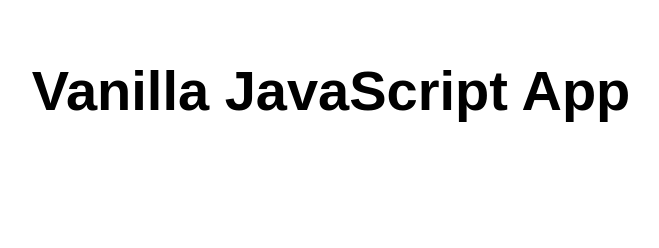
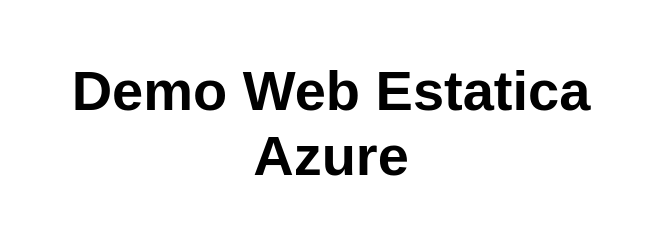
Before and after one commit to joel760604/app-joel, a website: page src/index.html in a window 1280 px wide. Shown: the whole page, without its empty margins (309-968 px from the left). Drawn offline with Linux system fonts and the light colour scheme.

Commit message:
//cambio de etiqueta

```diff
--- a/src/index.html
+++ b/src/index.html
@@ -10,7 +10,7 @@
 
 <body>
   <main>
-    <h1>Vanilla JavaScript App</h1>
+    <h1>Demo Web Estatica Azure</h1>
   </main>
 </body>
 
```
